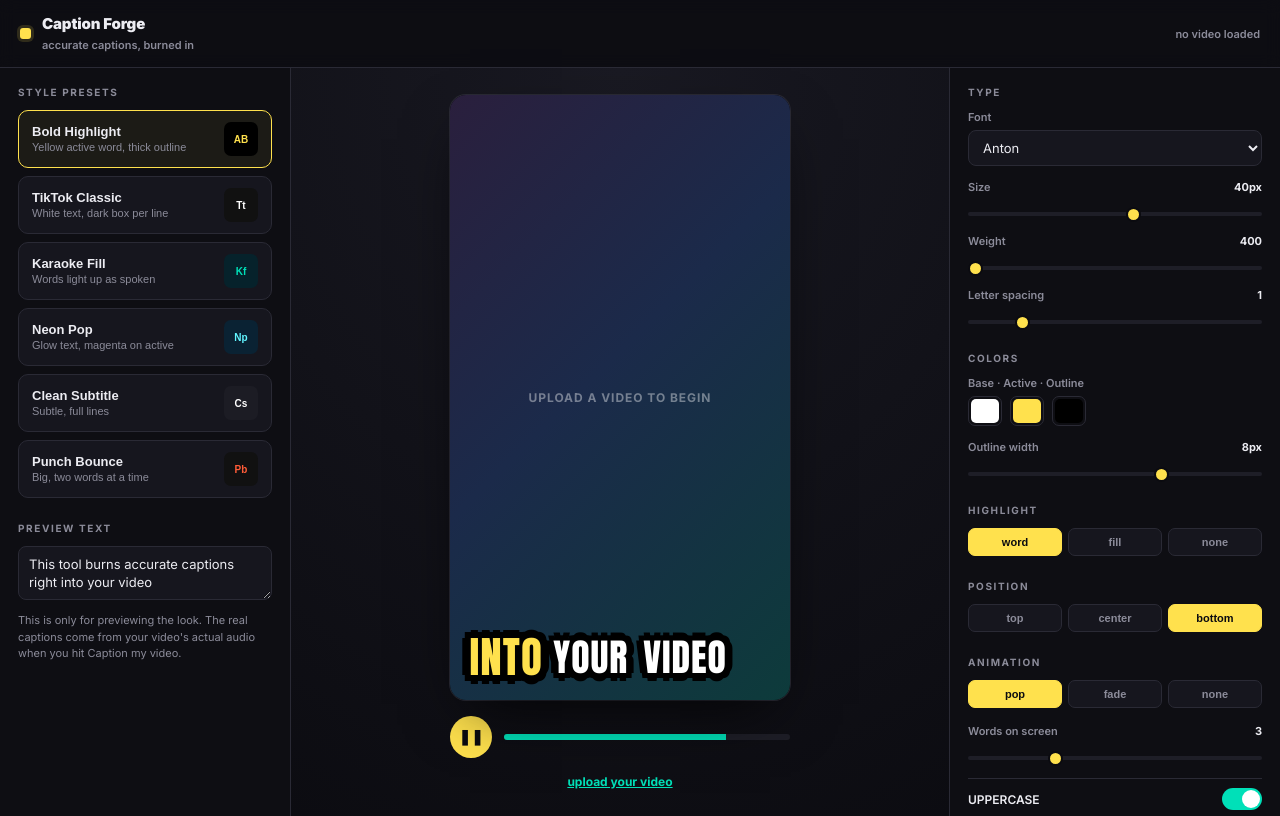
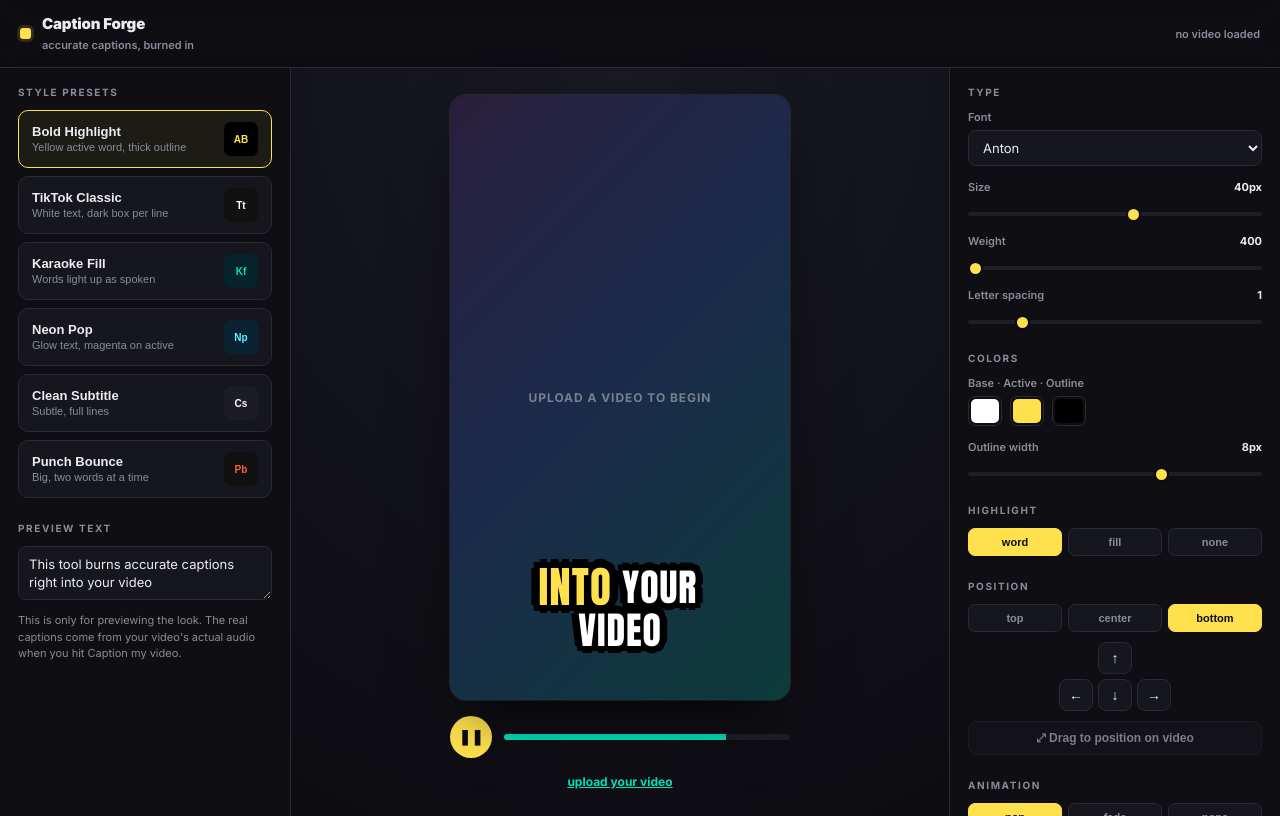
Before and after one commit to rapidhit/caption-it, a React (Vite) app in the folder web/: page / in a window 1280 px wide. Built offline with nearby package versions, Linux system fonts and the light colour scheme.

Commit message:
Add caption positioning: drag-to-place editor, arrow nudge, ASS \pos output

```diff
--- a/web/src/App.jsx
+++ b/web/src/App.jsx
@@ -40,7 +40,23 @@ html,body{margin:0;padding:0;background:#0E0E13;-webkit-text-size-adjust:100%;}
   display:flex;align-items:center;justify-content:center;}
 .cf-fake span{font-size:12px;color:rgba(255,255,255,.4);font-weight:700;letter-spacing:.08em;
   text-transform:uppercase;text-align:center;padding:0 30px;}
-.cf-caplayer{position:absolute;inset:0;display:flex;padding:6% 7%;pointer-events:none;}
+.cf-caplayer{position:absolute;inset:0;pointer-events:none;}
+.cf-capbox{position:absolute;}
+.cf-dpad{display:grid;grid-template-columns:repeat(3,34px);gap:5px;justify-content:center;margin-top:10px;}
+.cf-dpad button{background:var(--panel);border:1px solid var(--line);color:var(--ink);border-radius:8px;height:32px;cursor:pointer;font-size:14px;line-height:1;}
+.cf-dpad button:hover{border-color:var(--accent);background:var(--panel2);}
+.cf-dpad .sp{visibility:hidden;}
+.cf-editbtn{width:100%;margin-top:10px;background:var(--panel);border:1px solid var(--line);color:var(--ink);border-radius:9px;padding:9px;font-size:12px;font-weight:700;cursor:pointer;}
+.cf-editbtn:hover:not(:disabled){border-color:var(--accent);}
+.cf-editbtn:disabled{opacity:.5;cursor:not-allowed;}
+.cf-modal{position:fixed;inset:0;background:rgba(6,6,10,.86);backdrop-filter:blur(6px);z-index:50;
+  display:flex;flex-direction:column;align-items:center;justify-content:center;gap:16px;padding:20px;outline:none;}
+.cf-modal-video{position:relative;max-width:min(92vw,520px);max-height:70vh;background:#000;border-radius:14px;
+  overflow:hidden;box-shadow:0 30px 80px -20px #000;touch-action:none;}
+.cf-modal-video video{position:absolute;inset:0;width:100%;height:100%;object-fit:contain;}
+.cf-modal-hint{font-size:12px;color:var(--mute);margin:0;}
+.cf-modal-actions{display:flex;gap:14px;align-items:center;}
+.cf-modal-actions .cf-dpad{margin-top:0;}
 .cf-word{display:inline-block;transition:transform .12s ease,color .1s;}
 .cf-transport{display:flex;align-items:center;gap:12px;width:100%;max-width:340px;}
 .cf-play{width:42px;height:42px;border-radius:50%;border:none;flex:none;background:var(--accent);
@@ -147,7 +163,7 @@ const PRESETS = [
     sw: { bg: "#111", t: "Pb", c: "#FF5C38" } },
 ];
 
-const posMap = { top: "flex-start", center: "center", bottom: "flex-end" };
+const posToXY = (pos) => ({ x: 0.5, y: pos === "top" ? 0.12 : pos === "center" ? 0.5 : 0.85 });
 
 export default function App() {
   const [preset, setPreset] = useState("hormozi");
@@ -167,16 +183,23 @@ export default function App() {
   const wrapRef = useRef(null);
   const [boxH, setBoxH] = useState(600);      // measured preview height, for WYSIWYG caption scale
   const [aspect, setAspect] = useState(null); // uploaded video's width/height; null until metadata loads
+  const [capPos, setCapPos] = useState({ x: 0.5, y: 0.85 }); // normalized caption anchor
+  const [editing, setEditing] = useState(false);
+  const [dragging, setDragging] = useState(false);
+  const [editH, setEditH] = useState(600);
+  const dragRef = useRef(null);
+  const modalRef = useRef(null);
+  const clampPos = (v) => Math.max(0.02, Math.min(0.98, v));
 
   const words = useMemo(() => previewText.trim().split(/\s+/).filter(Boolean), [previewText]);
 
   useEffect(() => {
     clearInterval(timer.current);
-    if (playing && words.length && !resultUrl) {
+    if (playing && words.length && !resultUrl && !editing) {
       timer.current = setInterval(() => setWi((p) => (p + 1) % words.length), 360);
     }
     return () => clearInterval(timer.current);
-  }, [playing, words.length, resultUrl]);
+  }, [playing, words.length, resultUrl, editing]);
 
   // Track the preview box's real pixel height so captions scale to match the
   // burned output regardless of the video's aspect ratio.
@@ -191,44 +214,96 @@ export default function App() {
     return () => ro.disconnect();
   }, []);
 
+  // When the editor opens, focus it (for arrow keys) and measure its box.
+  useEffect(() => {
+    if (!editing) return;
+    modalRef.current?.focus();
+    const el = dragRef.current;
+    if (!el || typeof ResizeObserver === "undefined") return;
+    const ro = new ResizeObserver((es) => { const h = es[0]?.contentRect?.height; if (h) setEditH(h); });
+    ro.observe(el);
+    return () => ro.disconnect();
+  }, [editing, aspect]);
+
   function applyPreset(p) {
     const f = PRESETS.find((x) => x.id === p);
     setPreset(p);
     setS({ ...f.s });
+    setCapPos(posToXY(f.s.pos));
     setWi(0);
   }
   const up = (k, v) => setS((o) => ({ ...o, [k]: v }));
+
+  const nudge = (dx, dy) => setCapPos((p) => ({ x: clampPos(p.x + dx), y: clampPos(p.y + dy) }));
+  function onCapPointerDown(e) { e.preventDefault(); e.currentTarget.setPointerCapture?.(e.pointerId); setDragging(true); }
+  function onCapPointerMove(e) {
+    if (!dragging || !dragRef.current) return;
+    const r = dragRef.current.getBoundingClientRect();
+    setCapPos({ x: clampPos((e.clientX - r.left) / r.width), y: clampPos((e.clientY - r.top) / r.height) });
+  }
+  function onCapPointerUp(e) { setDragging(false); e.currentTarget.releasePointerCapture?.(e.pointerId); }
+  function onEditKey(e) {
+    const m = { ArrowUp: [0, -0.02], ArrowDown: [0, 0.02], ArrowLeft: [-0.02, 0], ArrowRight: [0.02, 0] };
+    if (m[e.key]) { e.preventDefault(); nudge(m[e.key][0], m[e.key][1]); }
+    else if (e.key === "Escape") setEditing(false);
+  }
 
   const gi = Math.floor(wi / s.perGroup);
   const group = words.slice(gi * s.perGroup, gi * s.perGroup + s.perGroup);
   const localActive = wi - gi * s.perGroup;
 
-  const pscale = boxH / 640; // preview height vs the reference the .ass builder scales to
-  const shadow = s.outlineW > 0
-    ? Array.from({ length: 8 }, (_, i) => {
+  function shadowFor(scale) {
+    if (s.outlineW > 0) {
+      const ow = s.outlineW * scale;
+      return Array.from({ length: 8 }, (_, i) => {
         const a = (i * Math.PI) / 4;
-        const ow = s.outlineW * pscale;
         return `${Math.cos(a) * ow}px ${Math.sin(a) * ow}px 0 ${s.outline}`;
-      }).join(",")
-    : "0 2px 6px rgba(0,0,0,.5)";
+      }).join(",");
+    }
+    return "0 2px 6px rgba(0,0,0,.5)";
+  }
 
-  function wordStyle(idx) {
+  function wordStyleFor(idx, sh) {
     const isActive = idx === localActive;
     return {
       color: (isActive && s.mode === "word") ? s.active
         : s.mode === "fill" ? (idx <= localActive ? s.active : s.color) : s.color,
-      textShadow: shadow,
+      textShadow: sh,
       transform: isActive && s.anim === "pop" ? "scale(1.14)" : "scale(1)",
     };
   }
 
-  const capBoxStyle = {
-    fontFamily: `'${s.font}', sans-serif`, fontSize: s.size * pscale, fontWeight: s.weight, lineHeight: 1.15,
-    letterSpacing: s.spacing * pscale, textTransform: s.upper ? "uppercase" : "none", textAlign: "center",
-    padding: s.box ? `${8 * pscale}px ${14 * pscale}px` : "0", borderRadius: 10 * pscale, background: s.box || "transparent",
-    display: "flex", flexWrap: "wrap", gap: "0 .4em", justifyContent: "center", alignContent: "center",
-    filter: preset === "neon" ? `drop-shadow(0 0 6px ${s.color}) drop-shadow(0 0 14px ${s.active})` : "none",
-  };
+  function capBoxStyleFor(scale) {
+    return {
+      fontFamily: `'${s.font}', sans-serif`, fontSize: s.size * scale, fontWeight: s.weight, lineHeight: 1.15,
+      letterSpacing: s.spacing * scale, textTransform: s.upper ? "uppercase" : "none", textAlign: "center",
+      padding: s.box ? `${8 * scale}px ${14 * scale}px` : "0", borderRadius: 10 * scale, background: s.box || "transparent",
+      display: "flex", flexWrap: "wrap", gap: "0 .4em", justifyContent: "center", alignContent: "center",
+      filter: preset === "neon" ? `drop-shadow(0 0 6px ${s.color}) drop-shadow(0 0 14px ${s.active})` : "none",
+    };
+  }
+
+  // The caption block, anchored at the normalized capPos. Pass drag handlers to
+  // make it grabbable (used in the position editor).
+  function captionLayer(scale, handlers) {
+    const sh = shadowFor(scale);
+    return (
+      <div className="cf-caplayer">
+        <div className="cf-capbox"
+          style={{
+            ...capBoxStyleFor(scale),
+            left: `${capPos.x * 100}%`, top: `${capPos.y * 100}%`,
+            transform: "translate(-50%,-50%)", maxWidth: "92%",
+            ...(handlers ? { pointerEvents: "auto", cursor: dragging ? "grabbing" : "grab", touchAction: "none" } : {}),
+          }}
+          {...(handlers || {})}>
+          {group.map((w, i) => (
+            <span key={gi + "-" + i} className="cf-word" style={wordStyleFor(i, sh)}>{w}</span>
+          ))}
+        </div>
+      </div>
+    );
+  }
 
   function pickFile(f) {
     if (!f) return;
@@ -246,6 +321,7 @@ export default function App() {
       outlineColor: s.outline, outlineWidth: s.outlineW, lineBox: s.box || null,
       position: s.pos, uppercase: s.upper, letterSpacing: s.spacing,
       animation: s.anim, wordsPerGroup: s.perGroup,
+      posX: capPos.x, posY: capPos.y,
     };
   }
 
@@ -355,15 +431,7 @@ export default function App() {
             ) : (
               <div className="cf-fake"><span>Upload a video to begin</span></div>
             )}
-            {!resultUrl && (
-              <div className="cf-caplayer" style={{ alignItems: posMap[s.pos] }}>
-                <div style={capBoxStyle}>
-                  {group.map((w, i) => (
-                    <span key={gi + "-" + i} className="cf-word" style={wordStyle(i)}>{w}</span>
-                  ))}
-                </div>
-              </div>
-            )}
+            {!resultUrl && captionLayer(boxH / 640, null)}
           </div>
 
           {!resultUrl && (
@@ -436,9 +504,19 @@ export default function App() {
           <p className="cf-eyebrow mt">Position</p>
           <div className="cf-chips">
             {["top", "center", "bottom"].map((p) => (
-              <button key={p} className={"cf-chip" + (s.pos === p ? " on" : "")} onClick={() => up("pos", p)}>{p}</button>
+              <button key={p} className={"cf-chip" + (s.pos === p ? " on" : "")}
+                onClick={() => { up("pos", p); setCapPos(posToXY(p)); }}>{p}</button>
             ))}
           </div>
+          <div className="cf-dpad">
+            <span className="sp" /><button onClick={() => nudge(0, -0.03)} aria-label="up">↑</button><span className="sp" />
+            <button onClick={() => nudge(-0.03, 0)} aria-label="left">←</button>
+            <button onClick={() => nudge(0, 0.03)} aria-label="down">↓</button>
+            <button onClick={() => nudge(0.03, 0)} aria-label="right">→</button>
+          </div>
+          <button className="cf-editbtn" disabled={!videoUrl} onClick={() => setEditing(true)}>
+            ⤢ Drag to position on video
+          </button>
 
           <p className="cf-eyebrow mt">Animation</p>
           <div className="cf-chips">
@@ -490,6 +568,27 @@ export default function App() {
           )}
         </div>
       </div>
+
+      {editing && (
+        <div className="cf-modal" ref={modalRef} tabIndex={-1} onKeyDown={onEditKey}>
+          <div className="cf-modal-video" ref={dragRef} style={{ aspectRatio: aspect ? String(aspect) : "9 / 16" }}>
+            {videoUrl
+              ? <video src={videoUrl} autoPlay loop muted playsInline />
+              : <div className="cf-fake"><span>Upload a video first</span></div>}
+            {captionLayer(editH / 640, { onPointerDown: onCapPointerDown, onPointerMove: onCapPointerMove, onPointerUp: onCapPointerUp })}
+          </div>
+          <p className="cf-modal-hint">Drag the caption, or nudge with the arrows / keyboard.</p>
+          <div className="cf-modal-actions">
+            <div className="cf-dpad">
+              <span className="sp" /><button onClick={() => nudge(0, -0.03)}>↑</button><span className="sp" />
+              <button onClick={() => nudge(-0.03, 0)}>←</button>
+              <button onClick={() => nudge(0, 0.03)}>↓</button>
+              <button onClick={() => nudge(0.03, 0)}>→</button>
+            </div>
+            <button className="cf-btn primary" style={{ width: "auto", padding: "11px 26px" }} onClick={() => setEditing(false)}>Done</button>
+          </div>
+        </div>
+      )}
     </div>
   );
 }
```
Also changed, not shown: 1 other file (tests, documents, lock files or other folders).
